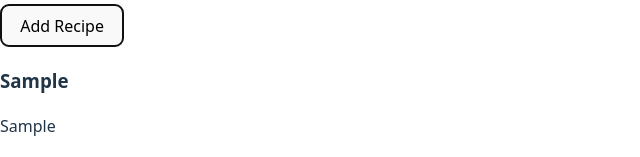
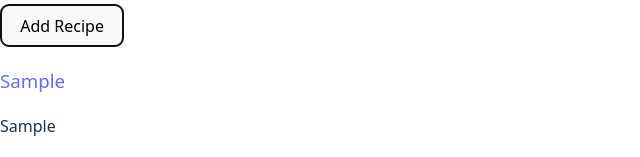
Before and after one commit to Mohamed-Gaber53/alx-fe-reactjs, a React (Vite) app in the folder recipe-sharing-app/: page / in a window 1280 px wide. Both pictures are taken after typing "Sample", "Sample" into the empty fields and a click on the button "Add Recipe". Shown: the part 366-523 px from the top of the page, without its empty margins (0-640 px from the left). Built offline with nearby package versions, Linux system fonts and the light colour scheme.

Commit message:
Update RecipeList to use Link from react-router-dom

```diff
--- a/recipe-sharing-app/src/components/RecipeList.jsx
+++ b/recipe-sharing-app/src/components/RecipeList.jsx
@@ -1,17 +1,18 @@
 // src/components/RecipeList.jsx
-import React from "react";
 import { useRecipeStore } from "./recipeStore";
+import { Link } from "react-router-dom"; // مهم جدًا
 
 const RecipeList = () => {
-  const filteredRecipes = useRecipeStore(
-    (state) => state.filteredRecipes.length > 0 ? state.filteredRecipes : state.recipes
-  );
+  const recipes = useRecipeStore(state => state.recipes);
 
   return (
     <div>
-      {filteredRecipes.map((recipe) => (
+      {recipes.map(recipe => (
         <div key={recipe.id}>
-          <h3>{recipe.title}</h3>
+          <h3>
+            {/* الرابط لصفحة تفاصيل الوصفة */}
+            <Link to={`/recipe/${recipe.id}`}>{recipe.title}</Link>
+          </h3>
           <p>{recipe.description}</p>
         </div>
       ))}
```
